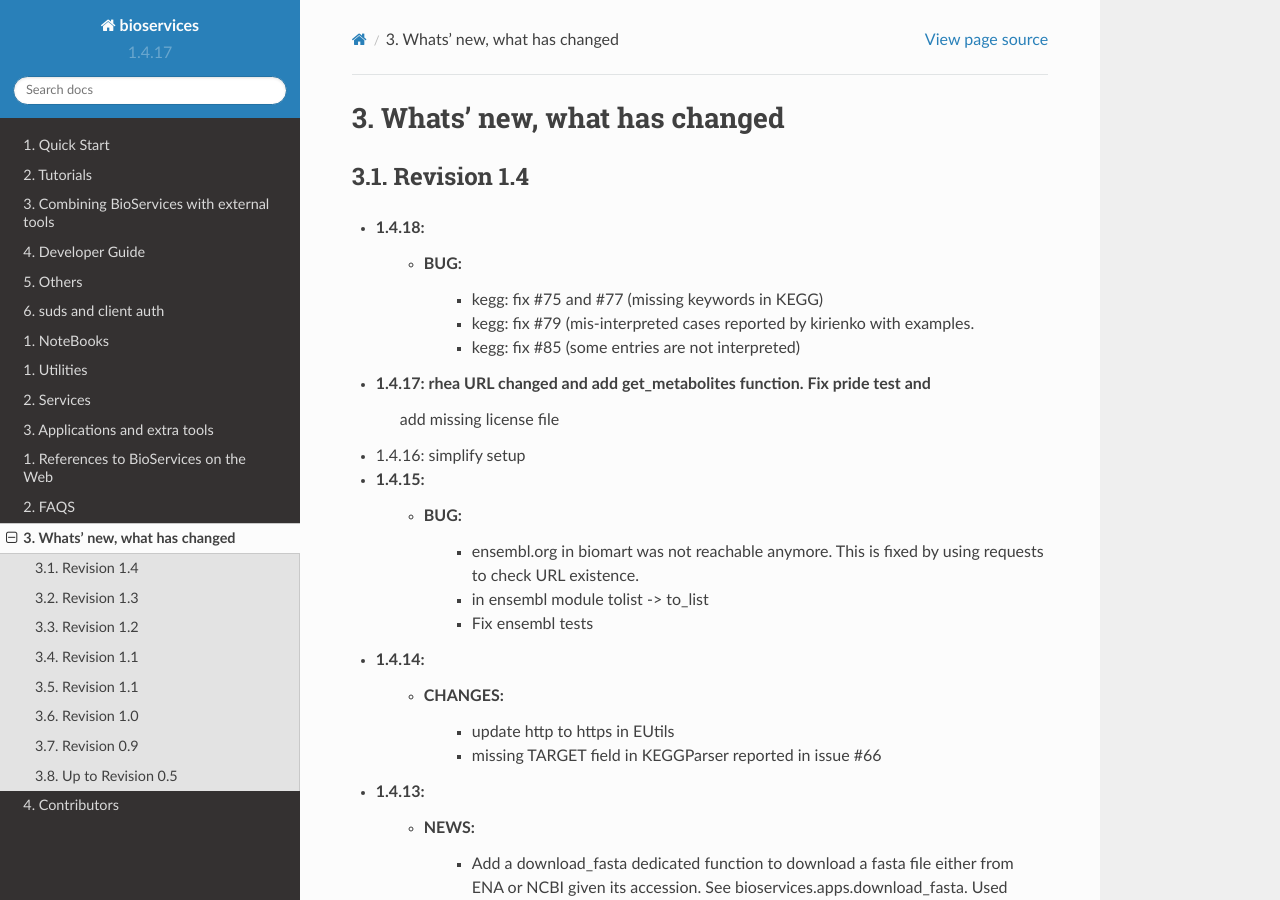
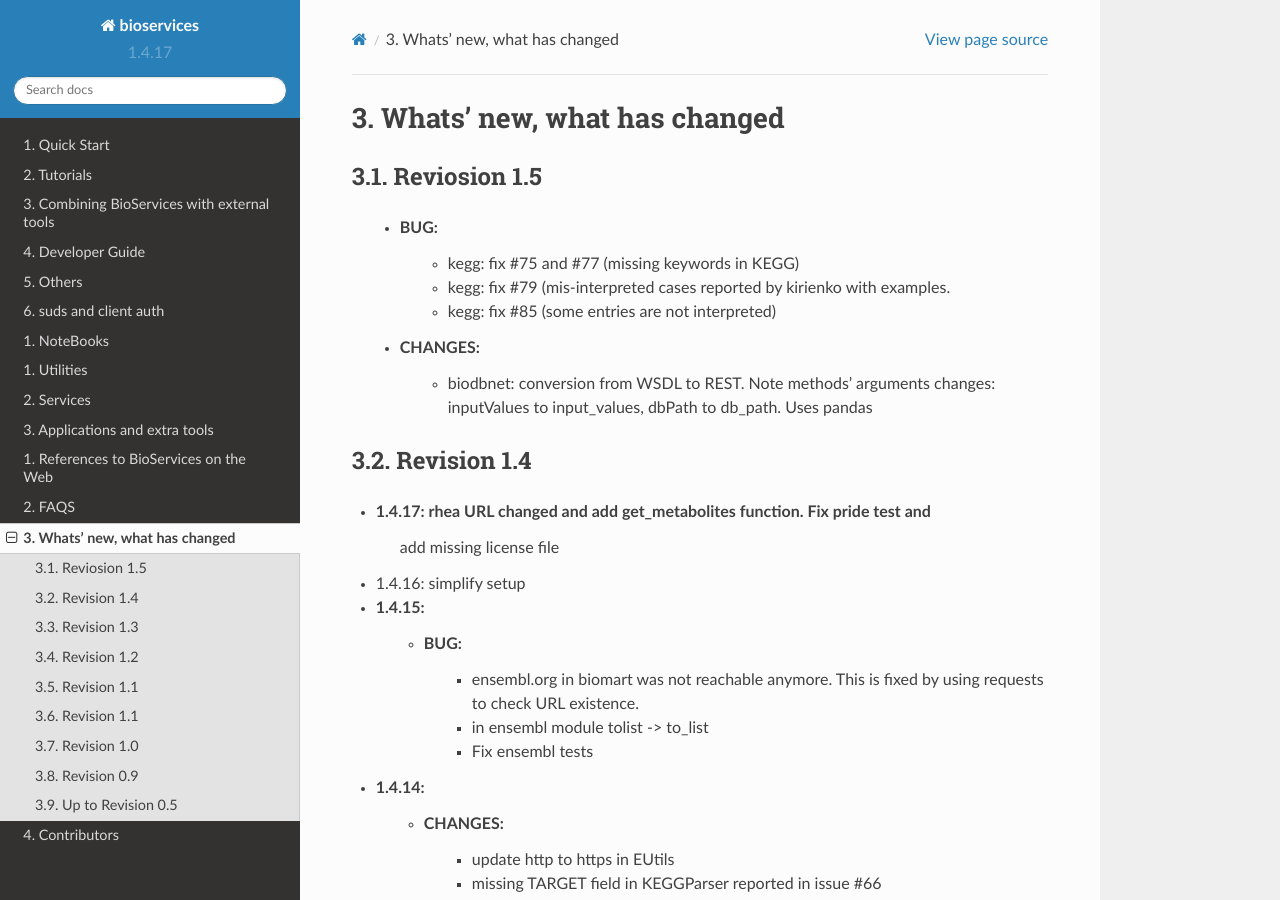
Before and after one commit to cokelaer/bioservices, a Sphinx documentation site: the page built from doc/ChangeLog.rst, in a window 1280 px wide and 900 px high. Built offline with Sphinx 7.4.7 and the Read the Docs theme 2.0.0, drawn with Linux system fonts in a browser that asks for light colours; formulas are drawn with MathJax 3; pages that are not in the unit, such as notebooks, are missing from menus; some of the changed text lies outside the part shown.

Commit message:
update change log

```diff
--- a/doc/ChangeLog.rst
+++ b/doc/ChangeLog.rst
@@ -2,16 +2,20 @@ Whats' new, what has changed
 ================================
 
 
+Reviosion 1.5
+-----------------
 
 
-
-Revision 1.4
----------------
-* 1.4.18:
     * BUG:
         * kegg: fix #75 and #77 (missing  keywords in KEGG)
         * kegg: fix #79 (mis-interpreted cases reported by kirienko with examples.
         * kegg: fix #85 (some entries are not interpreted)
+    * CHANGES:
+        * biodbnet: conversion from WSDL to REST. Note methods' arguments
+          changes: inputValues to input_values, dbPath to db_path. Uses pandas
+
+Revision 1.4
+---------------
 
 * 1.4.17: rhea URL changed and add get_metabolites function. Fix pride test and
    add missing license file
```
